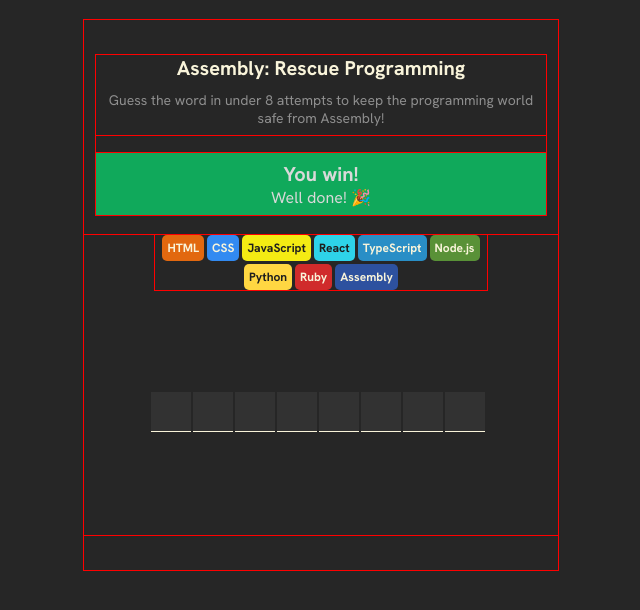
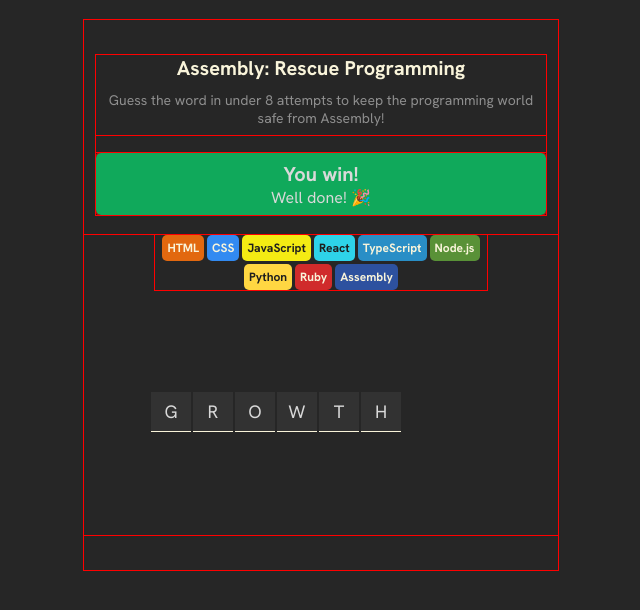
Before and after one commit to ThomasGhali/assembly-game, a React (Vite) app: page / in a window 1280 px wide. Shown: the top 610 px of the page, without its empty margins (319-959 px from the left). Built offline with nearby package versions, Linux system fonts and the light colour scheme.

Commit message:
feat: add dynamic word display function
- Maps over each letter and makes a span element
for it.

```diff
--- a/src/App.jsx
+++ b/src/App.jsx
@@ -1,6 +1,26 @@
+import { useState } from "react"
 import { languages } from "./languages"
 
 export default function Assembly() {
+
+  const [currentWord, setCurrentWord] = useState("growth");
+
+  // map over the letters and make a span element containing each's value
+  function inputWord() {
+    return [...currentWord]
+    .map(
+      (letter, index) =>
+        (
+        <span
+          className="input-letter"
+          key={index}
+        >
+          {letter.toUpperCase()}
+        </span>
+        )
+
+    )
+  }
 
   // Generates the language divs
   function makeLanguageBlocks() {
@@ -42,14 +62,7 @@ export default function Assembly() {
             {makeLanguageBlocks()}
           </div>
           <div className="game-screen__input">
-            <div className="input-letter"></div>
-            <div className="input-letter"></div>
-            <div className="input-letter"></div>
-            <div className="input-letter"></div>
-            <div className="input-letter"></div>
-            <div className="input-letter"></div>
-            <div className="input-letter"></div>
-            <div className="input-letter"></div>
+            {inputWord()}
           </div>
           <div className="game-screen__keys"></div>
         </section>
--- a/src/index.css
+++ b/src/index.css
@@ -77,6 +77,7 @@ section.game-info {
   outline: 1px solid red;
   width: 100%;
   height: 100%;
+  border-radius: 5px;
   background-color: #10A95B;
   display: flex;
   flex-direction: column;
@@ -134,4 +135,8 @@ section.game-info {
   height: 40px;
   padding: 6px;
   border-bottom: 1px solid #F9F4DA;
+  font-size: 1.125rem;
+  display: flex;
+  justify-content: center;
+  align-items: center;
 }
```
